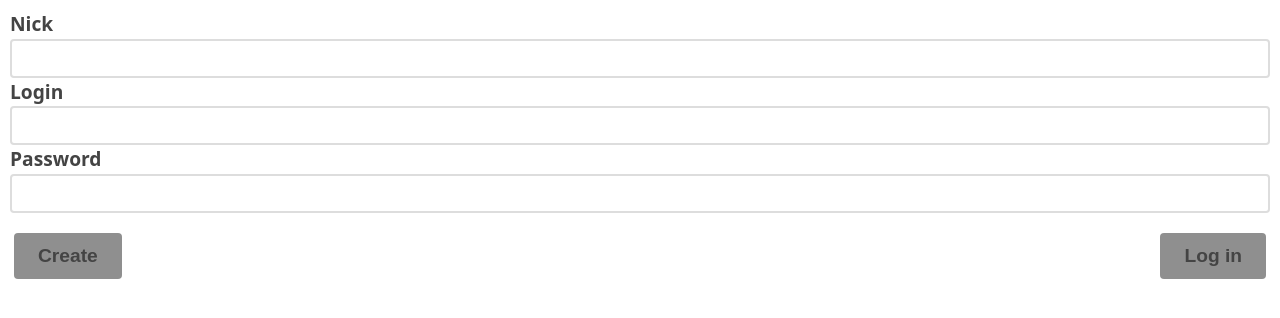
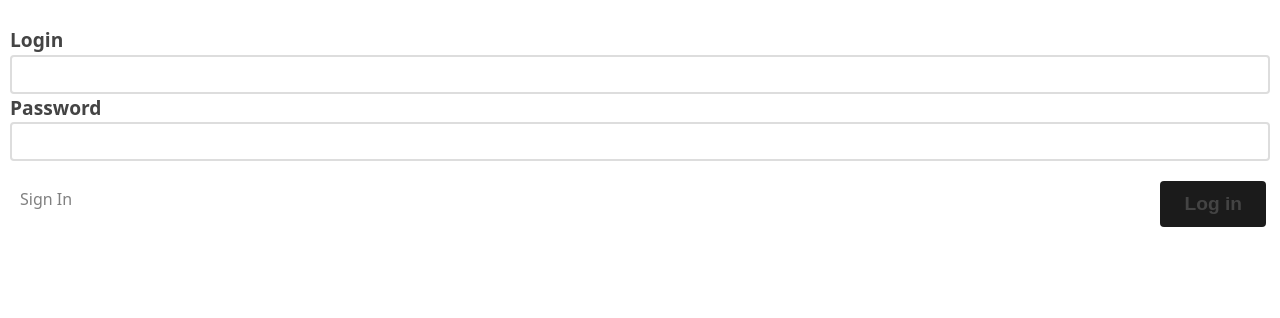
Before and after one commit to ptk76/festival2, a React (Vite) app: page / in a window 1280 px wide. Shown: the top 318 px of the page. Built offline with nearby package versions, Linux system fonts and the light colour scheme.

Commit message:
new login and sign in

```diff
--- a/src/App.tsx
+++ b/src/App.tsx
@@ -3,13 +3,21 @@ import style from "./App.module.css";
 import Login from "./pages/Login";
 import Festival from "./Festival";
 import { useAppContext } from "./context/AppContext";
+import SignIn from "./pages/SignIn";
 
-export type Page = "login" | "home";
-export type OnNavigate = (page: Page) => void;
+export type Page = "login" | "home" | "sign";
+export type PageData = {
+  login?: {
+    user: string;
+  };
+};
+
+export type OnNavigate = (page: Page, data?: PageData) => void;
 
 function App(): React.JSX.Element {
   const { isAuthenticated } = useAppContext();
   const [page, setPage] = useState<Page>("login");
+  const [pageData, setPageData] = useState<PageData>({});
 
   useEffect(() => {
     if (isAuthenticated) setPage("home");
@@ -17,18 +25,21 @@ function App(): React.JSX.Element {
     return;
   }, [isAuthenticated]);
 
-  const navigateTo: OnNavigate = (page) => {
+  const navigateTo: OnNavigate = (page, data?) => {
     if (page === "home" && !isAuthenticated) {
       setPage("login");
+      setPageData(data ?? {});
       return;
     }
 
     setPage(page);
+    setPageData(data ?? {});
   };
 
   return (
     <div className={style.container}>
-      {page === "login" && <Login onNavigate={navigateTo} />}
+      {page === "login" && <Login data={pageData} onNavigate={navigateTo} />}
+      {page === "sign" && <SignIn onNavigate={navigateTo} />}
       {page === "home" && <Festival />}
     </div>
   );
--- a/src/Festival.module.css
+++ b/src/Festival.module.css
@@ -71,6 +71,7 @@
   padding: 6px;
 }
 
-.rightButton {
+.buttons {
+  display: flex;
   margin-left: auto;
 }
--- a/src/context/AppContext.tsx
+++ b/src/context/AppContext.tsx
@@ -5,9 +5,18 @@ import React, {
   ReactNode,
   useEffect,
 } from "react";
+import {
+  isResponseMessage,
+  MESSAGE_TYPE,
+  ResponseMessage,
+} from "../../worker/errors";
 
 interface AppContextType {
-  create: (nick: string, login: string, password: string) => Promise<boolean>;
+  create: (
+    nick: string,
+    login: string,
+    password: string,
+  ) => Promise<ResponseMessage>;
   login: (login: string, password: string) => Promise<boolean>;
   logout: () => void;
   isAuthenticated: boolean;
@@ -74,7 +83,8 @@ export const AppProvider: React.FC<{ children: ReactNode }> = ({
     const result = await queryDatabase(
       `/create?nick=${nick}&login=${login}&password=${password}`,
     );
-    return true;
+    if (isResponseMessage(result)) return result;
+    else return { msg: "", type: MESSAGE_TYPE.SUCCESS };
   };
 
   const getVotes = async (token: string) => {
--- a/src/pages/Login.module.css
+++ b/src/pages/Login.module.css
@@ -1,5 +1,7 @@
 .container {
-  margin: 10px 10px;
+  margin: 0 10px 10px 10px;
+  display: flex;
+  flex-direction: column;
 }
 
 .buttons {
@@ -7,6 +9,18 @@
   margin-top: 10px;
 }
 
+.leftButton {
+  cursor: pointer;
+  margin: 16px 10px;
+  color: gray;
+}
+
 .rightButton {
   margin-left: auto;
 }
+
+.error {
+  height: 10px;
+  margin: 8px auto;
+  color: red;
+}
--- a/src/pages/Login.tsx
+++ b/src/pages/Login.tsx
@@ -1,49 +1,69 @@
-import React, { useState } from "react";
+import React, { useEffect, useState } from "react";
 import { useAppContext } from "../context/AppContext";
 import style from "./Login.module.css";
 import TextInput from "../widgets/TextInput";
 import Button from "../widgets/Button";
-import { OnNavigate } from "../App";
+import { OnNavigate, PageData } from "../App";
 
-function Login(props: { onNavigate: OnNavigate }): React.JSX.Element {
-  const { create, login } = useAppContext();
-  const [nick, setNick] = useState("");
-  const [loginStr, setLoginStr] = useState("");
+function Login(props: {
+  data?: PageData;
+  onNavigate: OnNavigate;
+}): React.JSX.Element {
+  const { login } = useAppContext();
+  const [errorMsg, setErrorMsg] = useState("");
+  const [loginStr, setLoginStr] = useState(props.data?.login?.user ?? "");
   const [password, setPassword] = useState("");
-
-  const handleNickChange = (text: string) => {
-    setNick(text);
-  };
+  const [disableLogin, setDisableLogin] = useState(false);
 
   const handleLoginChange = (text: string) => {
     setLoginStr(text);
+    setErrorMsg("");
   };
 
   const handlePasswordChange = (text: string) => {
     setPassword(text);
+    setErrorMsg("");
   };
 
-  const handleCreateButton = () => {
-    create(nick, loginStr, password);
+  const handleSigInButton = () => {
+    props.onNavigate("sign");
   };
 
   const handleLoginButton = async () => {
     const result = await login(loginStr, password);
+    if (!result) setErrorMsg("Incorrect credentials");
+    else setErrorMsg("");
   };
+
+  useEffect(() => {
+    if (loginStr === "" || password === "") setDisableLogin(true);
+    else setDisableLogin(false);
+    return () => {};
+  }, [loginStr, password]);
 
   return (
     <div className={style.container}>
-      <TextInput label="Nick" onChange={handleNickChange} />
-      <TextInput label="Login" onChange={handleLoginChange} />
+      <div className={style.error}>{errorMsg}</div>
+      <TextInput
+        label="Login"
+        onChange={handleLoginChange}
+        initialValue={props.data?.login?.user}
+      />
       <TextInput
         label="Password"
         onChange={handlePasswordChange}
         isPassword={true}
       />
       <div className={style.buttons}>
-        <Button label="Create" onClick={handleCreateButton} />
+        <div className={style.leftButton} onClick={handleSigInButton}>
+          Sign In
+        </div>
         <div className={style.rightButton}>
-          <Button label="Log in" onClick={handleLoginButton} />
+          <Button
+            label="Log in"
+            disable={disableLogin}
+            onClick={handleLoginButton}
+          />
         </div>
       </div>
     </div>
--- /dev/null
+++ b/src/pages/SignIn.tsx
@@ -0,0 +1,76 @@
+import React, { useEffect, useState } from "react";
+import { useAppContext } from "../context/AppContext";
+import style from "./Login.module.css";
+import TextInput from "../widgets/TextInput";
+import Button from "../widgets/Button";
+import { OnNavigate } from "../App";
+import { MESSAGE_TYPE } from "../../worker/errors";
+
+function SignIn(props: { onNavigate: OnNavigate }): React.JSX.Element {
+  const { create } = useAppContext();
+  const [nick, setNick] = useState("");
+  const [loginStr, setLoginStr] = useState("");
+  const [password, setPassword] = useState("");
+  const [errorMsg, setErrorMsg] = useState("");
+  const [disableSigIn, setDisableSignIn] = useState(false);
+
+  const handleNickChange = (text: string) => {
+    setNick(text);
+    setErrorMsg("");
+  };
+
+  const handleLoginChange = (text: string) => {
+    setLoginStr(text);
+    setErrorMsg("");
+  };
+
+  const handlePasswordChange = (text: string) => {
+    setPassword(text);
+    setErrorMsg("");
+  };
+
+  const handleSignInButton = async () => {
+    const result = await create(nick, loginStr, password);
+    if (result.type === MESSAGE_TYPE.SUCCESS)
+      props.onNavigate("login", { login: { user: loginStr } });
+    else setErrorMsg(result.msg);
+  };
+
+  const handleCancelButton = async () => {
+    props.onNavigate("login");
+  };
+
+  useEffect(() => {
+    if (nick === "" || loginStr === "" || password === "")
+      setDisableSignIn(true);
+    else setDisableSignIn(false);
+    return () => {};
+  }, [loginStr, password]);
+
+  return (
+    <div className={style.container}>
+      <div className={style.error}>{errorMsg}</div>
+      <TextInput label="Nick" onChange={handleNickChange} />
+      <TextInput label="Login" onChange={handleLoginChange} />
+      <TextInput
+        label="Password"
+        onChange={handlePasswordChange}
+        isPassword={true}
+      />
+      <div className={style.buttons}>
+        <div className={style.leftButton} onClick={handleCancelButton}>
+          Back
+        </div>
+        <div className={style.rightButton}>
+          <Button
+            label="Create"
+            disable={disableSigIn}
+            onClick={handleSignInButton}
+          />
+        </div>
+      </div>
+    </div>
+  );
+}
+
+export default SignIn;
--- a/src/widgets/Button.tsx
+++ b/src/widgets/Button.tsx
@@ -3,11 +3,16 @@ import style from "./Button.module.css";
 
 function Button(props: {
   label: string;
+  disable?: boolean;
   onClick: () => void;
 }): React.JSX.Element {
   return (
     <div className={style.container}>
-      <button className={style.button} onClick={props.onClick}>
+      <button
+        className={style.button}
+        disabled={props.disable ? props.disable : false}
+        onClick={props.onClick}
+      >
         {props.label}
       </button>
     </div>
--- a/src/widgets/TextInput.tsx
+++ b/src/widgets/TextInput.tsx
@@ -3,6 +3,7 @@ import style from "./TextInput.module.css";
 
 function TextInput(props: {
   label: string;
+  initialValue?: string;
   onChange: (text: string) => void;
   isPassword?: boolean;
 }): React.JSX.Element {
@@ -13,6 +14,7 @@ function TextInput(props: {
       </label>
       <input
         id="description"
+        defaultValue={props.initialValue ?? ""}
         className={style.input}
         type={props.isPassword ? "password" : "text"}
         onChange={(e) => props.onChange(e.target.value)}
--- a/worker/errors.ts
+++ b/worker/errors.ts
@@ -1,44 +1,54 @@
-export enum ERROR_TYPE {
-  UNKNOWN,
+export enum MESSAGE_TYPE {
+  SUCCESS,
   BUSY_LOGIN,
   INVALID_PASSWORD,
   INVALID_SQL,
   UNAUTHORIZED,
+  UNKNOWN,
 }
 
-export function ErrorResponse(type: ERROR_TYPE): Response {
+export type ResponseMessage = {
+  msg: string;
+  type: MESSAGE_TYPE;
+};
+
+export function isResponseMessage(msg: unknown) {
+  return msg && typeof msg === "object" && "msg" in msg && "type" in msg;
+}
+
+export function ErrorResponse(type: MESSAGE_TYPE): Response {
   console.log("ERROR", type);
   switch (type) {
-    case ERROR_TYPE.BUSY_LOGIN:
+    case MESSAGE_TYPE.BUSY_LOGIN:
       return new Response(
         JSON.stringify({
-          msg: "Login already exists",
-          type: ERROR_TYPE.BUSY_LOGIN,
+          msg: "The user already exists",
+          type: MESSAGE_TYPE.BUSY_LOGIN,
         }),
         {
           status: 400,
         },
       );
-    case ERROR_TYPE.INVALID_PASSWORD:
+    case MESSAGE_TYPE.INVALID_PASSWORD:
       return new Response(
         JSON.stringify({
           msg: "Invalid password",
-          type: ERROR_TYPE.INVALID_PASSWORD,
+          type: MESSAGE_TYPE.INVALID_PASSWORD,
         }),
         {
           status: 400,
         },
       );
-    case ERROR_TYPE.INVALID_SQL:
+    case MESSAGE_TYPE.INVALID_SQL:
       return new Response(
-        JSON.stringify({ msg: "Invalid URL", type: ERROR_TYPE.INVALID_SQL }),
+        JSON.stringify({ msg: "Invalid URL", type: MESSAGE_TYPE.INVALID_SQL }),
         { status: 404 },
       );
-    case ERROR_TYPE.UNAUTHORIZED:
+    case MESSAGE_TYPE.UNAUTHORIZED:
       return new Response(
         JSON.stringify({
           msg: "Not authorised",
-          type: ERROR_TYPE.UNAUTHORIZED,
+          type: MESSAGE_TYPE.UNAUTHORIZED,
         }),
         {
           status: 401,
@@ -46,7 +56,7 @@ export function ErrorResponse(type: ERROR_TYPE): Response {
       );
     default:
       return new Response(
-        JSON.stringify({ msg: "Unknown error", type: ERROR_TYPE.UNKNOWN }),
+        JSON.stringify({ msg: "Unknown error", type: MESSAGE_TYPE.UNKNOWN }),
         { status: 400 },
       );
   }
```
Also changed, not shown: src/Festival.tsx (+6 -5 lines), worker/index.ts (+5 -5 lines).
